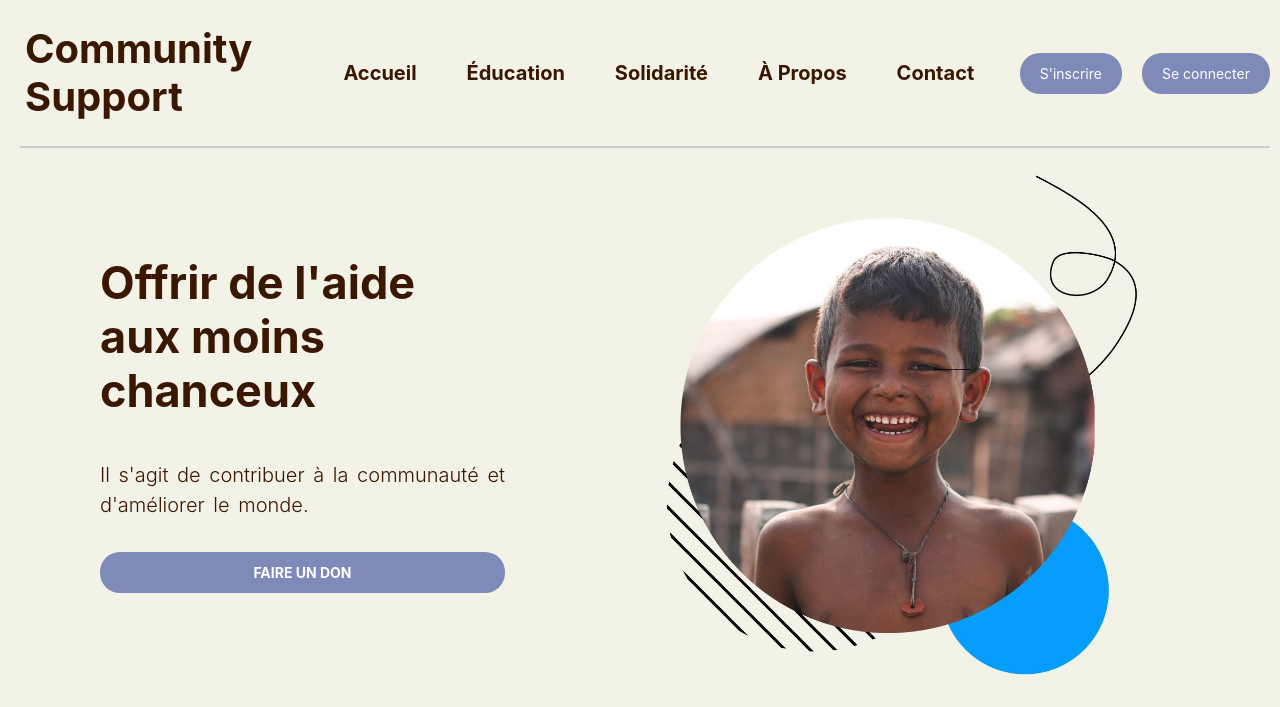
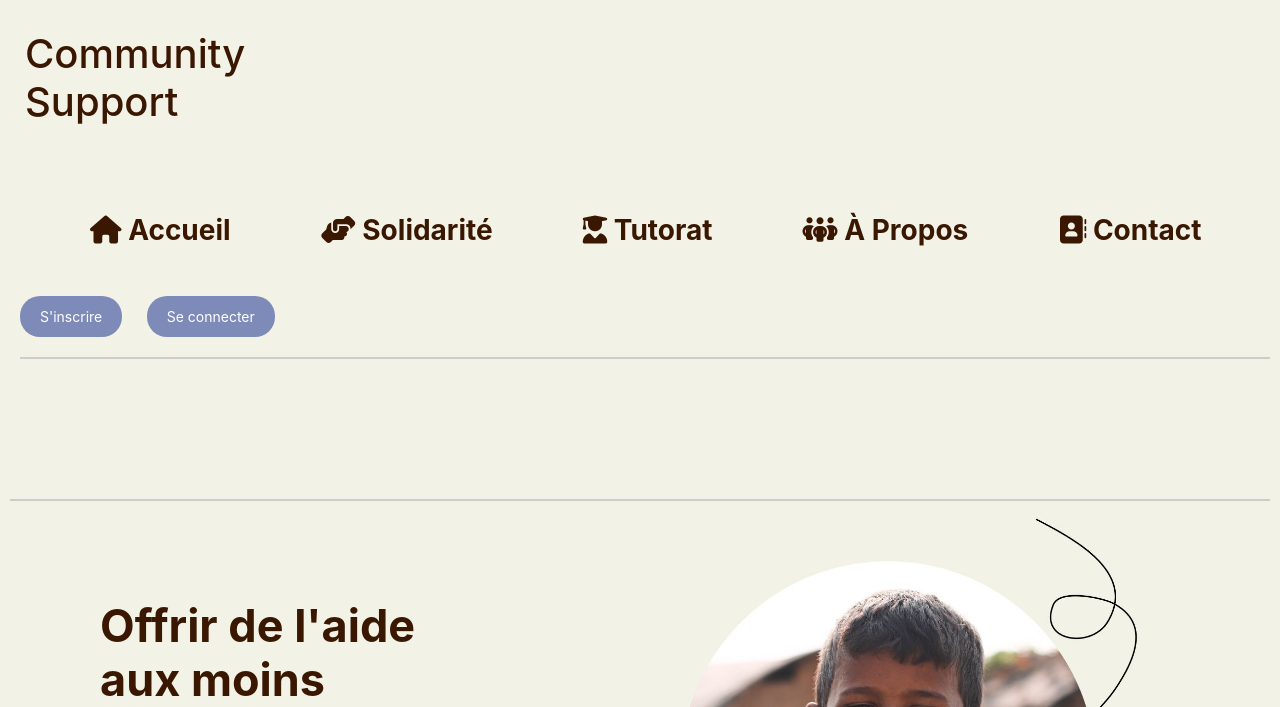
Before and after one commit to lilHmidou/community_support, a Symfony app: template templates/home/index.html.twig in a window 1280 px wide. Shown: the top 707 px of the page. Run offline with Twig, Linux system fonts and the light colour scheme; the template is opened without the code that fills it, so the values that code supplies are empty; style sheets or scripts are compiled from the project's sources; some libraries are stand-ins or nearby versions.

Commit message:
update Header

```diff
--- /dev/null
+++ b/assets/controllers/header/active-menu.js
@@ -0,0 +1,6 @@
+const menuHamburger = document.querySelector(".menu")
+const navLinks = document.querySelector(".nav-links")
+
+menuHamburger.addEventListener('click',()=>{
+    navLinks.classList.toggle('mobile-menu')
+})
--- a/assets/styles/header.css
+++ b/assets/styles/header.css
@@ -1,22 +1,25 @@
+
+
 .header {
-    background-color: #F3F2E7;
-    padding: 10px 0 10px 10px;
+    padding: 15px 0 120px 10px;
 }
 
-.header-title {
+.logo {
     font-size: 40px;
     font-weight: bold;
     color: #3A1700;
     margin: 0;
     padding: 15px;
+    padding-bottom: 40px;
 }
 
 /* Sélecteur d'élément */
 nav a {
     color: #3A1700;
-    font-size: 20px;
+    font-size: 28px;
     font-weight: bold;
-    padding: 25px;
+    padding: 35px;
+    margin: 0 10px;
 }
 
 .header-btn {
--- a/templates/fragments/header.html.twig
+++ b/templates/fragments/header.html.twig
@@ -5,25 +5,42 @@
     <link rel="stylesheet" href="https://stackpath.bootstrapcdn.com/bootstrap/4.5.2/css/bootstrap.min.css">
     <link rel="stylesheet" href="{{ asset('styles/header.css') }}">
 </head>
+
 <header class="header">
-    <div class="d-flex justify-content-between align-items-center">
-        <div class="d-flex flex-grow-1">
-            <div class="logo mr-3">
-                <h1 class="header-title">Community<br>Support</h1>
-            </div>
-            <nav class="nav align-items-center" style="padding-left: 35px;">
-                <a href="{{ path('home') }}">Accueil</a>
-                <a href="#education">Éducation</a>
-                <a href="{{ path('solidarity') }}">Solidarité</a>
-                <a href="{{ path('about') }}">À Propos</a>
-                <a href="#contact">Contact</a>
-            </nav>
-        </div>
+                <div class="logo mr-3">
+                    <h1 class="header-title">Community<br>Support</h1>
+                </div>
+
+                    <nav class="nav align-items-center" style="padding-left: 35px;">
+
+                        <a href="{{ path('home') }}">
+                            <i class="fa-sharp fa-solid fa-house"></i>
+                            <span>Accueil</span>
+                        </a>
+                        <a href="{{ path('solidarity') }}">
+                            <i class="fa-solid fa-handshake-angle"></i>
+                            <span>Solidarité</span>
+                        </a>
+                        <a href="#education">
+                            <i class="fa-sharp fa-solid fa-user-graduate"></i>
+                            <span>Tutorat</span>
+                        </a>
+                        <a href="{{ path('about') }}">
+                            <i class="fa-solid fa-people-group"></i>
+                            <span>À Propos </span>
+                        </a>
+                        <a href="#contact">
+                            <i class="fa-solid fa-address-book"></i>
+                            <span>Contact</span>
+                        </a>
+                    </nav>
+
         {% if app.user %}
             {# Afficher le menu de profil pour les utilisateurs connectés #}
+            <!--
             <div class="dropdown">
                 <button class="btn btn-secondary dropdown-toggle" type="button" id="dropdownMenuButton" data-bs-toggle="dropdown" aria-expanded="false">
-                    <i class="fa-solid fa-user"></i> <!-- Icône de l'utilisateur -->
+                    <i class="fa-solid fa-user"></i>
                 </button>
                 <ul class="dropdown-menu" aria-labelledby="dropdownMenuButton">
                     <li><a class="dropdown-item" href="{{ path('profil') }}">Mon profil</a></li>
@@ -33,6 +50,23 @@
                     <li><a class="dropdown-item" href="/logout">Déconnexion</a></li>
                 </ul>
             </div>
+            -->
+
+            <nav class="navbar">
+                <div class="nav-links">
+                    <ul>
+                        <li><a class="dropdown-item" href="{{ path('profil') }}">Mon profil</a></li>
+                        <li><a class="dropdown-item" href="{{ path('changePassword') }}">Changer mon mot de passe</a></li>
+                        <li><a class="dropdown-item" href="#">Mes posts</a></li>
+                        <li><a class="dropdown-item" href="#">Paramètres</a></li>
+                        <li><a class="dropdown-item" href="/logout">Déconnexion</a></li>
+                    </ul>
+                </div>
+                <btn type="button">
+                    <i class="fa-solid fa-circle-user menu" style="color: #7e8ab8;"></i>
+                </btn>
+            </nav>
+
         {% else %}
             {# Afficher les boutons pour les utilisateurs non connectés #}
             <a href="{{ path('register') }}">
@@ -42,11 +76,15 @@
                 <button class="header-btn">Se connecter</button>
             </a>
         {% endif %}
-    </div>
+
     <hr class="separator">
 </header>
 
+<hr class="separator">
+
+
 <!-- Scripts de Bootstrap -->
+<script src="{{ asset('controllers/header/active-menu.js') }}"></script>
 <script src="https://code.jquery.com/jquery-3.5.1.slim.min.js"></script>
 <script src="https://cdn.jsdelivr.net/npm/popper.js@1.12.9/dist/umd/popper.min.js"></script>
 <script src="https://stackpath.bootstrapcdn.com/bootstrap/4.5.2/js/bootstrap.min.js"></script>
```
Also changed, not shown: other parts of assets/styles/header.css (+50 -0 lines), public/images/header/menu-btn.png (added).
